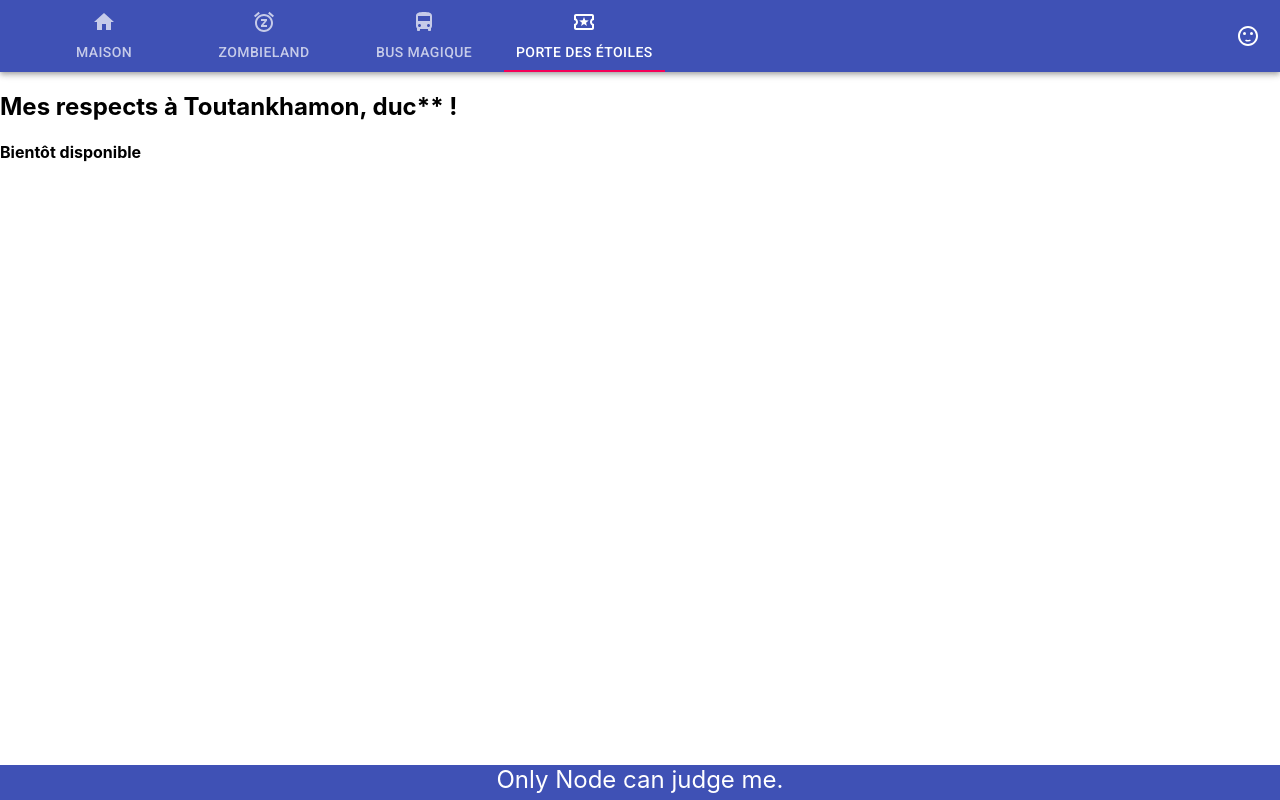
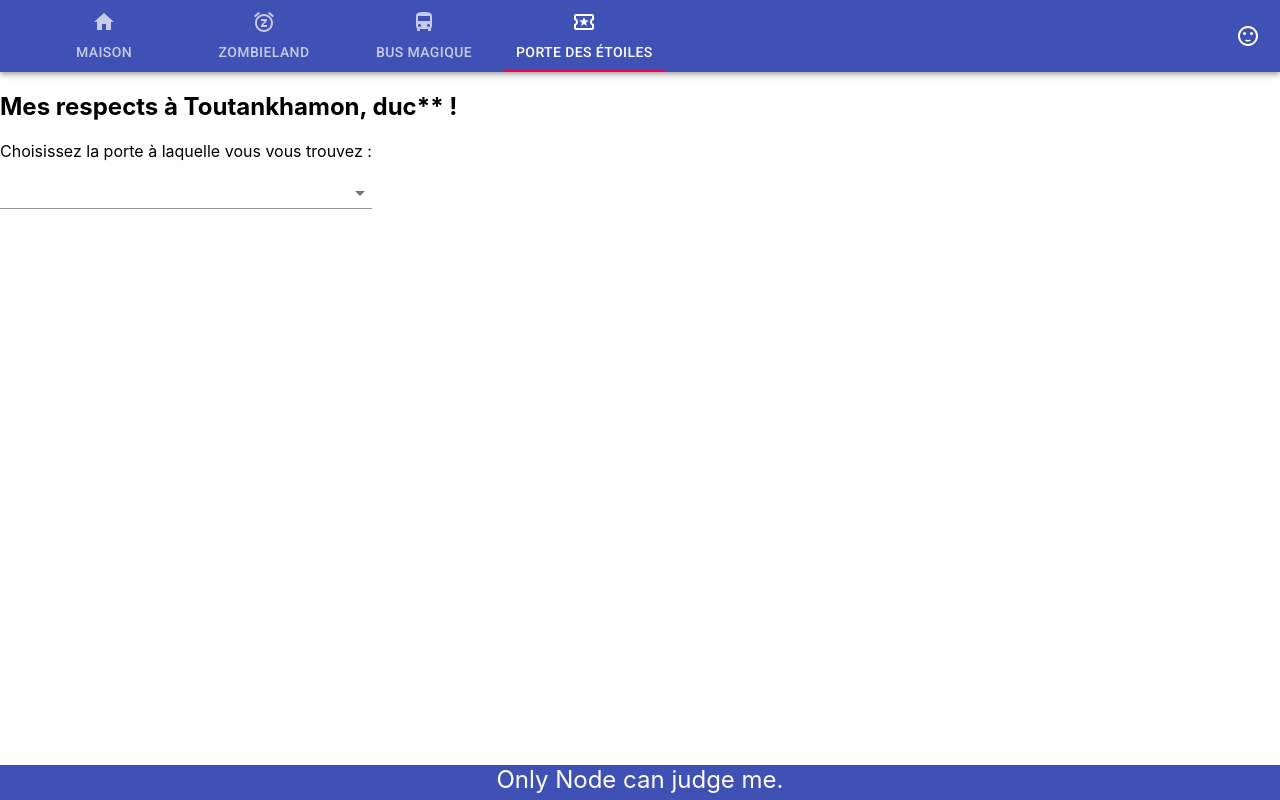
Before and after one commit to MacLikorne/front-full, a React (Create React App) app: page /stargate in a window 1280 px wide. Built offline with nearby package versions, Linux system fonts and the light colour scheme.

Commit message:
adding stargate components

```diff
--- /dev/null
+++ b/src/modules/stargate/components/GateSelector.jsx
@@ -0,0 +1,15 @@
+import { FormControl, MenuItem, Select } from '@material-ui/core'
+import { Fragment } from 'react'
+
+export const GateSelector = props => {
+    let gates = ['A', 'B', 'C', 'D']
+
+    return (
+        <FormControl >
+            <label >Choisissez la porte à laquelle vous vous trouvez :</label>
+            <Select value={props.gate} onChange={(e) => props.select(e.target.value)}>
+                {gates.map(gate => <MenuItem value={gate} key={gate}>{gate}</MenuItem>)}
+            </Select>
+        </FormControl>
+    )
+}
--- a/src/modules/stargate/layouts/gate/Gate.jsx
+++ b/src/modules/stargate/layouts/gate/Gate.jsx
@@ -1,6 +1,10 @@
+import { useState } from 'react'
+import { GateSelector } from '../../components/GateSelector'
 
 export const Gate = props => {
+    const [gate, setGate] = useState("")
+
     return (
-        <h4>Bientôt disponible</h4>
+        <GateSelector gate={gate} select={setGate} />
     )
 }
```
Also changed, not shown: src/modules/stargate/components/TicketInput.jsx (added).
